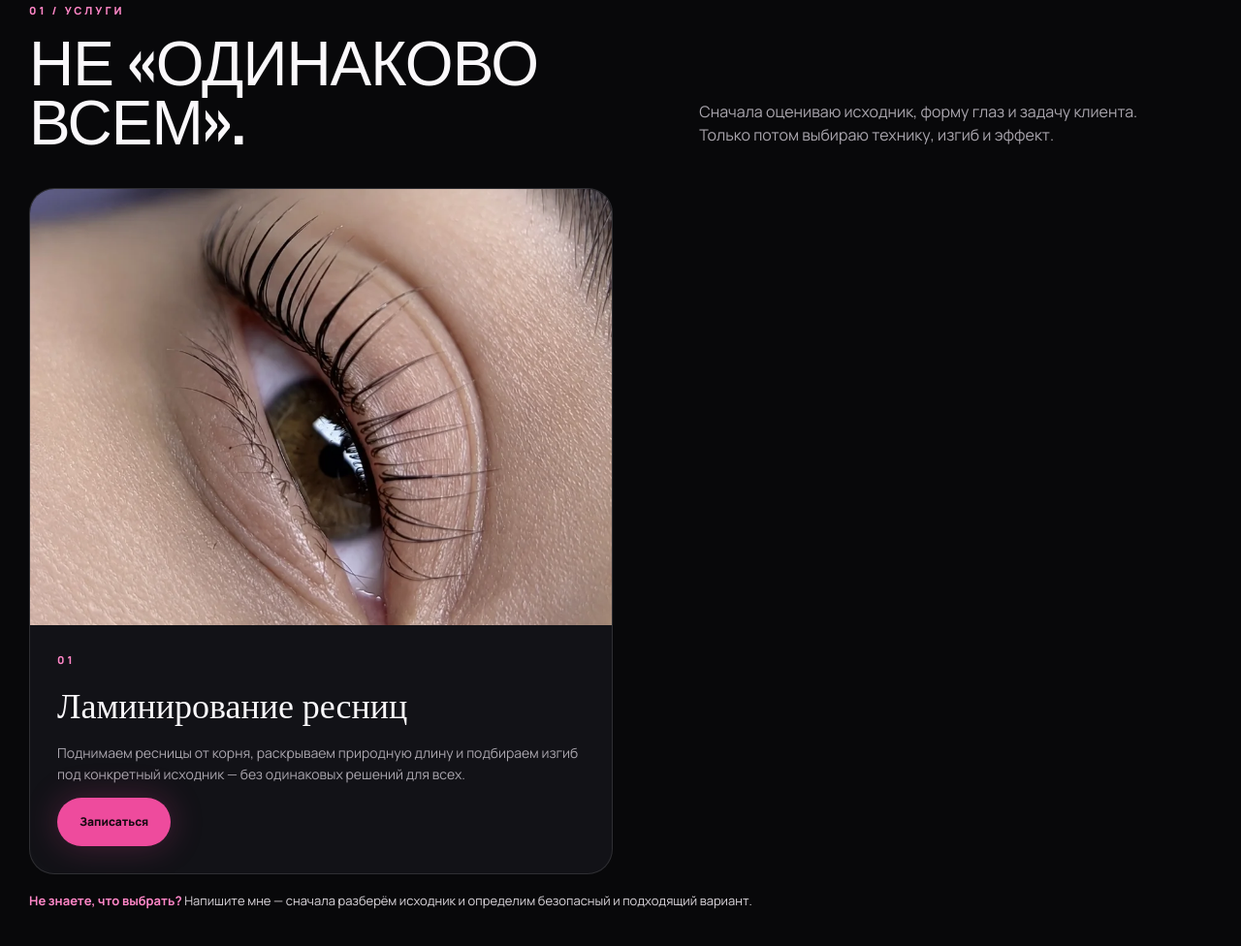
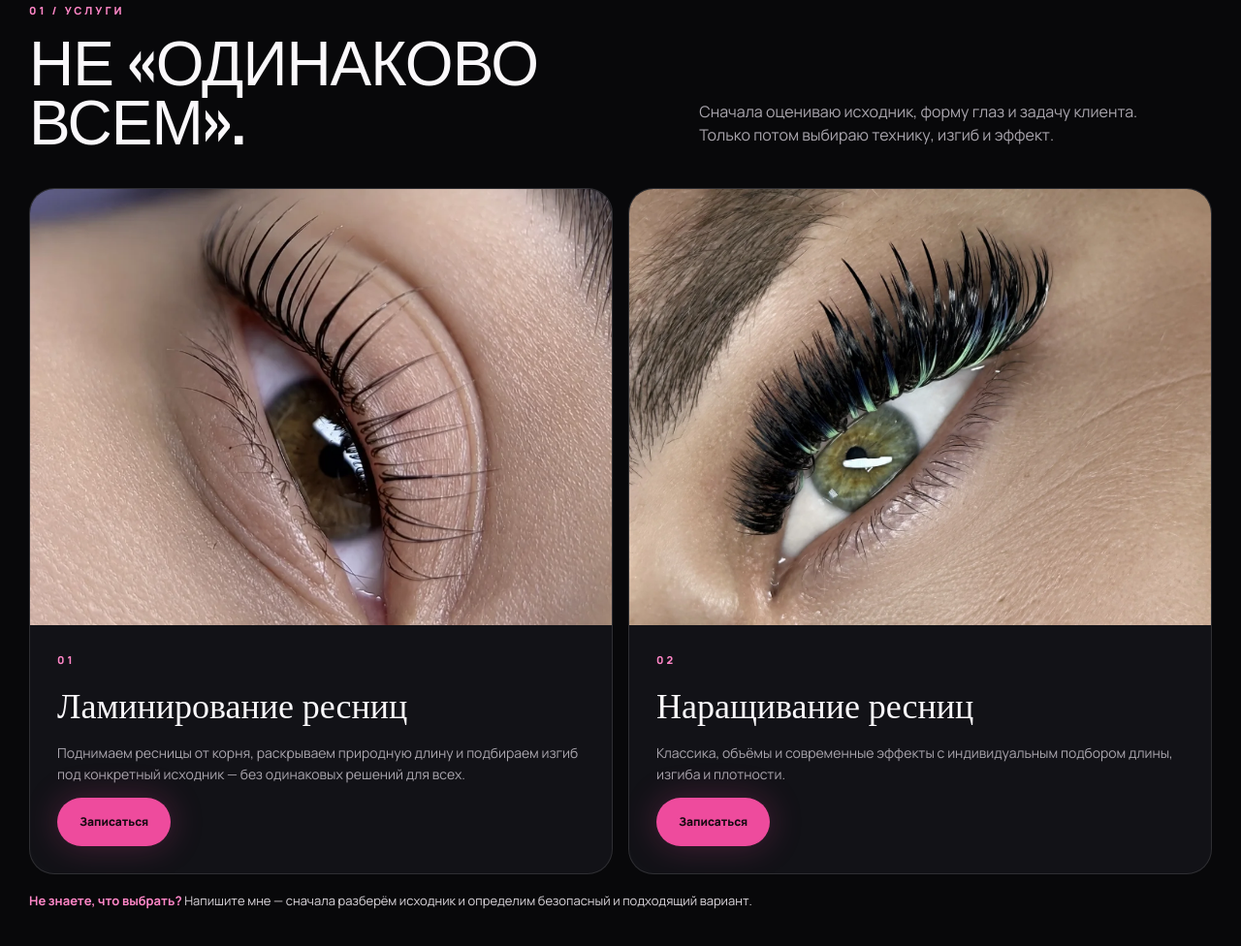
Before and after one commit to yuliagyseva3-sys/guseva-lamilash, a plain HTML site: page index.html in a window 1280 px wide. Shown: the part 1025-2001 px from the top of the page at 97% size. Drawn offline with nearby package versions, Linux system fonts and the light colour scheme.

Commit message:
Update index.html

```diff
--- a/index.html
+++ b/index.html
@@ -70,7 +70,7 @@
 <div class="section-head reveal"><div><div class="eyebrow">01 / УСЛУГИ</div><h2 class="section-title">НЕ «ОДИНАКОВО ВСЕМ».</h2></div><p>Сначала оцениваю исходник, форму глаз и задачу клиента. Только потом выбираю технику, изгиб и эффект.</p></div>
 <div class="service-grid">
 <article class="service reveal"><img alt="Ламинирование ресниц" decoding="async" loading="lazy" src="images/image-02.webp"/><div class="service-body"><div class="eyebrow">01</div><h3>Ламинирование ресниц</h3><p>Поднимаем ресницы от корня, раскрываем природную длину и подбираем изгиб под конкретный исходник — без одинаковых решений для всех.</p><a class="btn btn-pink" href="#contact">Записаться</a></div></article>
-<!-- <article class="service reveal"><img alt="Наращивание ресниц" decoding="async" loading="eager" src="images/image-03.webp?v=2"/><div class="service-body"><div class="eyebrow">02</div><h3>Наращивание ресниц</h3><p>Классика, объёмы и современные эффекты с индивидуальным подбором длины, изгиба и плотности.</p><a class="btn btn-pink" href="#contact">Записаться</a></div></article> -->
+<article class="service reveal"><img alt="Наращивание ресниц" decoding="async" loading="eager" src="images/image-03.webp?v=2"/><div class="service-body"><div class="eyebrow">02</div><h3>Наращивание ресниц</h3><p>Классика, объёмы и современные эффекты с индивидуальным подбором длины, изгиба и плотности.</p><a class="btn btn-pink" href="#contact">Записаться</a></div></article>
 </div><div class="subnote reveal"><b>Не знаете, что выбрать?</b> Напишите мне — сначала разберём исходник и определим безопасный и подходящий вариант.</div>
 </section>
 <section class="section shell" id="portfolio">
```
